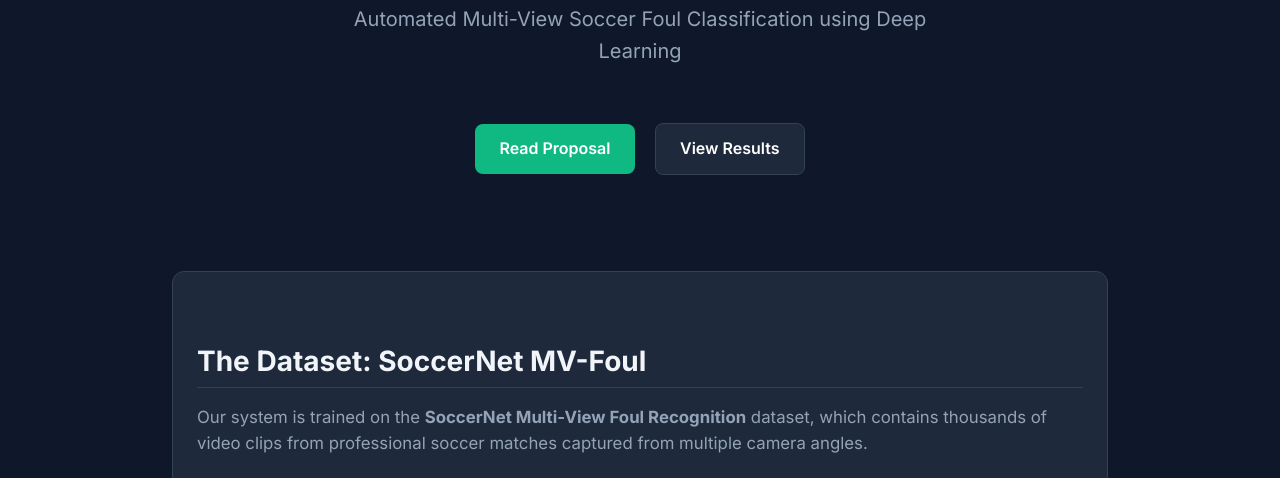
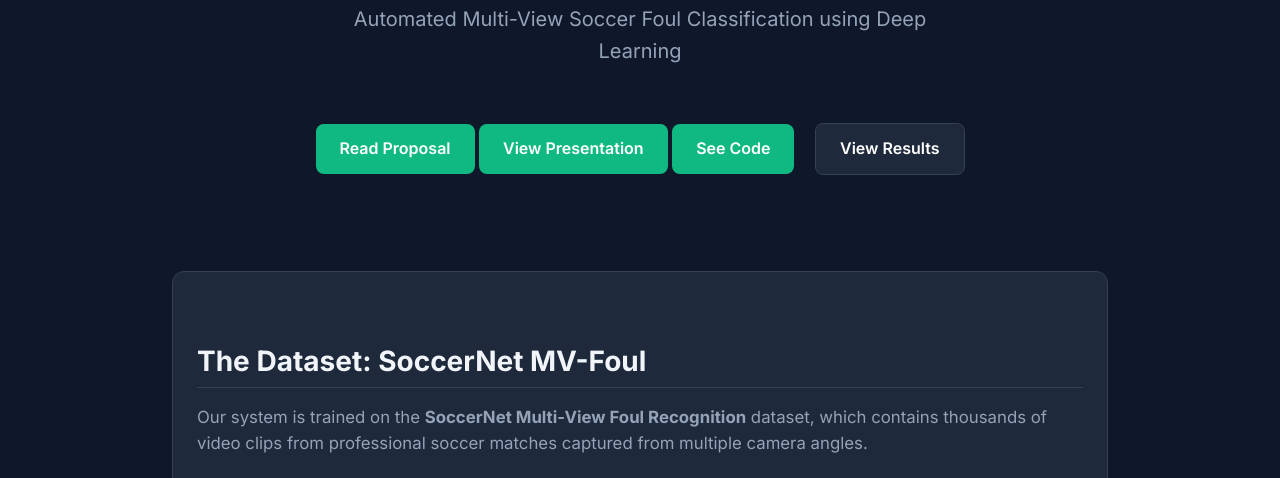
Before and after one commit to zubinsood/CS566-VAR-Foul-Project, a plain HTML site: page docs/index.html in a window 1280 px wide. Shown: the part 268-746 px from the top of the page. Drawn offline with Linux system fonts and the light colour scheme.

Commit message:
Add links to presentation and GitHub repository

```diff
--- a/docs/index.html
+++ b/docs/index.html
@@ -30,6 +30,9 @@
             <p>Automated Multi-View Soccer Foul Classification using Deep Learning</p>
             <div style="margin-top: 2rem;">
                 <a href="proposal.html" class="btn">Read Proposal</a>
+                <a href="https://www.youtube.com/watch?v=SjkTu-eWUXA&feature=youtu.be" class="btn">View Presentation</a>
+                <a href="https://github.com/zubinsood/CS566-VAR-Foul-Project/" class="btn">See Code</a>
+
                 <a href="results.html" class="btn"
                     style="background-color: var(--surface-color); border: 1px solid var(--border-color); margin-left: 1rem;">View
                     Results</a>
```
